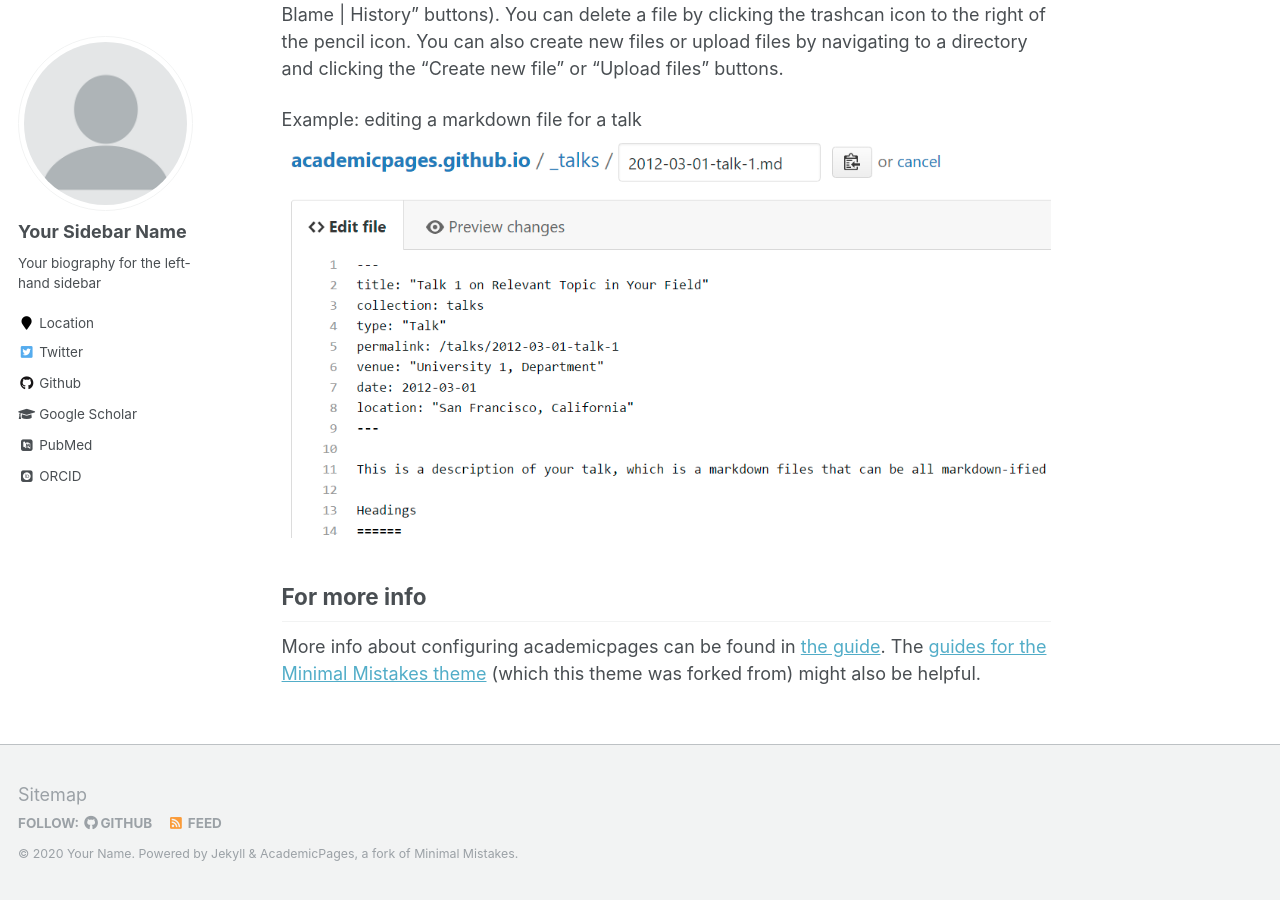
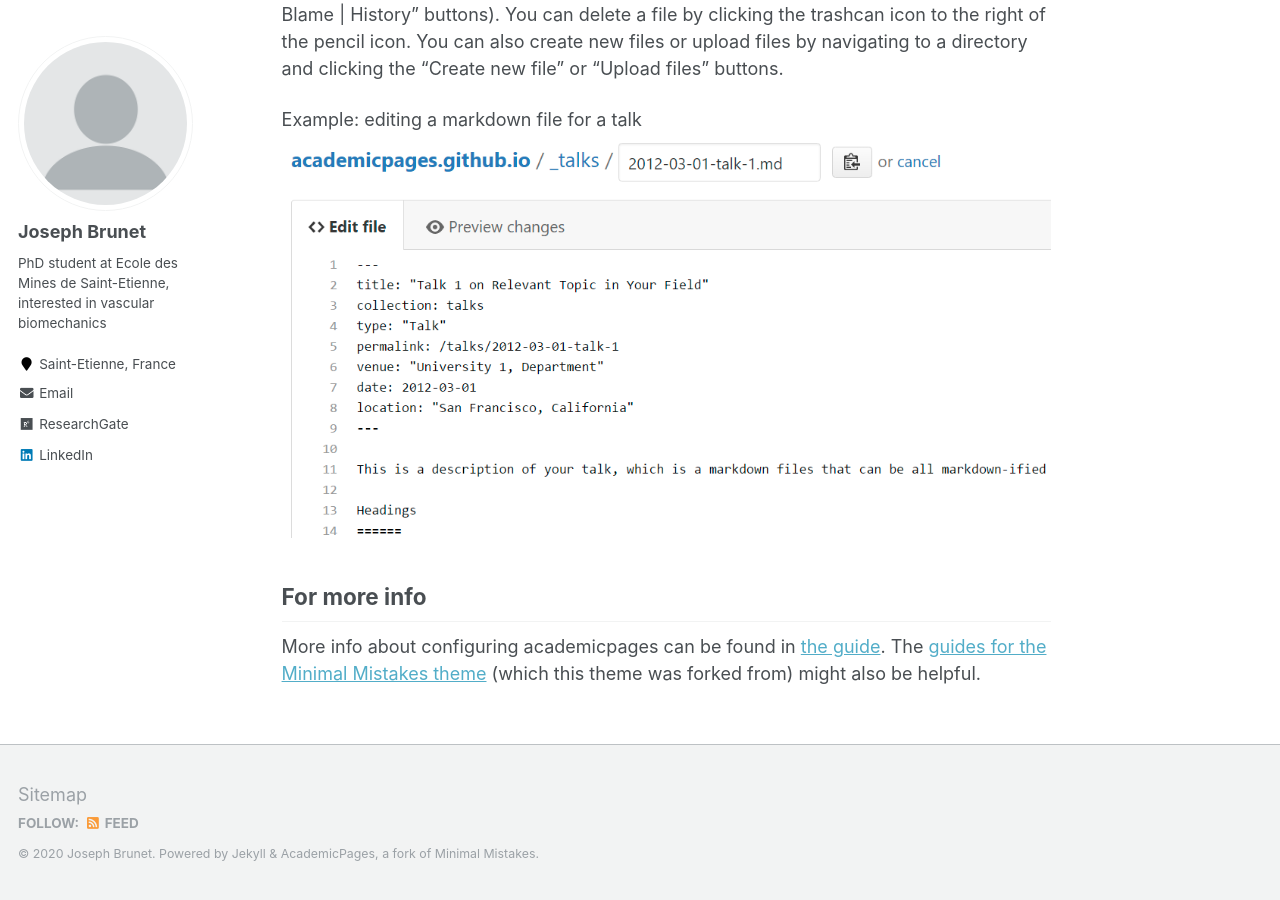
Before and after one commit to JosephBrunet/JosephBrunet.github.io, a Jekyll site: the page built from _pages/about.md, in a window 1280 px wide and 900 px high, scrolled down 2463 px. Built offline with Jekyll 4.4.1, drawn with Linux system fonts in a browser that asks for light colours; some web fonts are replaced; some of the changed text lies outside the part shown.

Commit message:
Update _config.yml

```diff
--- a/_config.yml
+++ b/_config.yml
@@ -7,13 +7,13 @@
 
 # Site Settings
 locale                   : "en-US"
-title                    : "Your Name / Site Title"
+title                    : "Change to icon"
 title_separator          : "-"
-name                     : &name "Your Name"
-description              : &description "personal description"
-url                      : https://academicpages.github.io # the base hostname & protocol for your site e.g. "https://mmistakes.github.io"
+name                     : &name "Joseph Brunet"
+description              : &description "PhD student at Ecole des Mines de Saint-Etienne"
+url                      : https://josephbrunet.github.io # the base hostname & protocol for your site e.g. "https://mmistakes.github.io"
 baseurl                  : "" # the subpath of your site, e.g. "/blog"
-repository               : "academicpages/academicpages.github.io"
+repository               : "josephbrunet.github.io"
 teaser                   :  # filename of teaser fallback teaser image placed in /images/, .e.g. "500x300.png"
 breadcrumbs              : false # true, false (default)
 words_per_minute         : 160
@@ -80,15 +80,15 @@ analytics:
 
 # Site Author
 author:
-  name             : "Your Sidebar Name"
+  name             : "Joseph Brunet"
   avatar           : "profile.png"
-  bio              : "Your biography for the left-hand sidebar"
-  location         : "Location"
+  bio              : "PhD student at Ecole des Mines de Saint-Etienne, interested in vascular biomechanics"
+  location         : "Saint-Etienne, France"
   employer         :
-  pubmed           : "https://www.ncbi.nlm.nih.gov/pubmed/?term=john+snow"
-  googlescholar    : "http://yourfullgooglescholarurl.com"
-  email            :
-  researchgate     :  # example: "https://www.researchgate.net/profile/yourprofile"
+  pubmed           : #"https://www.ncbi.nlm.nih.gov/pubmed/?term=john+snow"
+  googlescholar    : #"http://yourfullgooglescholarurl.com"
+  email            : "joseph.brunet@emse.fr"
+  researchgate     : "https://www.researchgate.net/profile/Joseph_Brunet"
   uri              :
   bitbucket        :
   codepen          :
@@ -96,20 +96,20 @@ author:
   flickr           :
   facebook         :
   foursquare       :
-  github           : "academicpages"
+  github           : #"josephbrunet"
   google_plus      :
   keybase          :
   instagram        :
   impactstory      : #"https://profiles.impactstory.org/u/xxxx-xxxx-xxxx-xxxx"
   lastfm           :
-  linkedin         :
-  orcid            : "http://orcid.org/yourorcidurl"
+  linkedin         : "https://www.linkedin.com/in/joseph-brunet-b86b3b153"
+  orcid            : #"http://orcid.org/yourorcidurl"
   pinterest        :
   soundcloud       :
   stackoverflow    : # http://stackoverflow.com/users/123456/username
   steam            :
   tumblr           :
-  twitter          : "replacethistwitterhandle"
+  twitter          : #"replacethistwitterhandle"
   vine             :
   weibo            :
   xing             :
```
